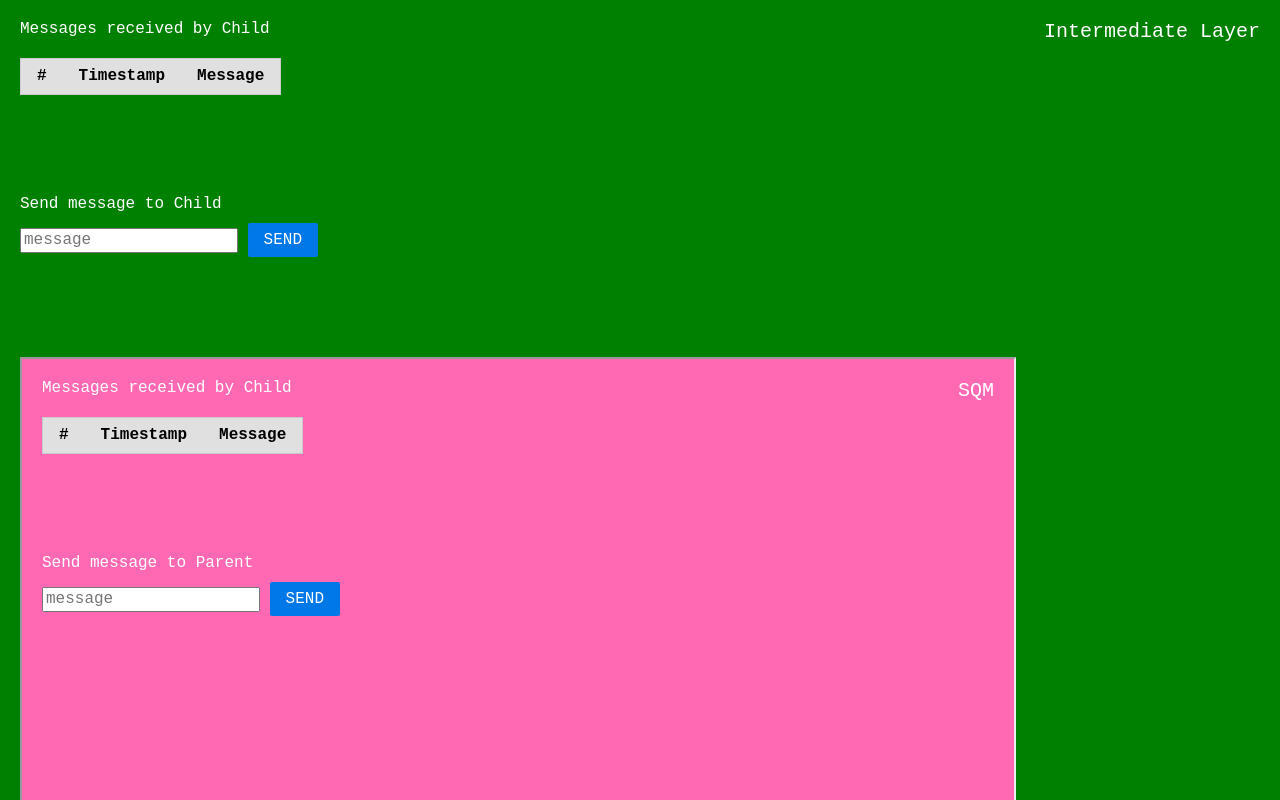
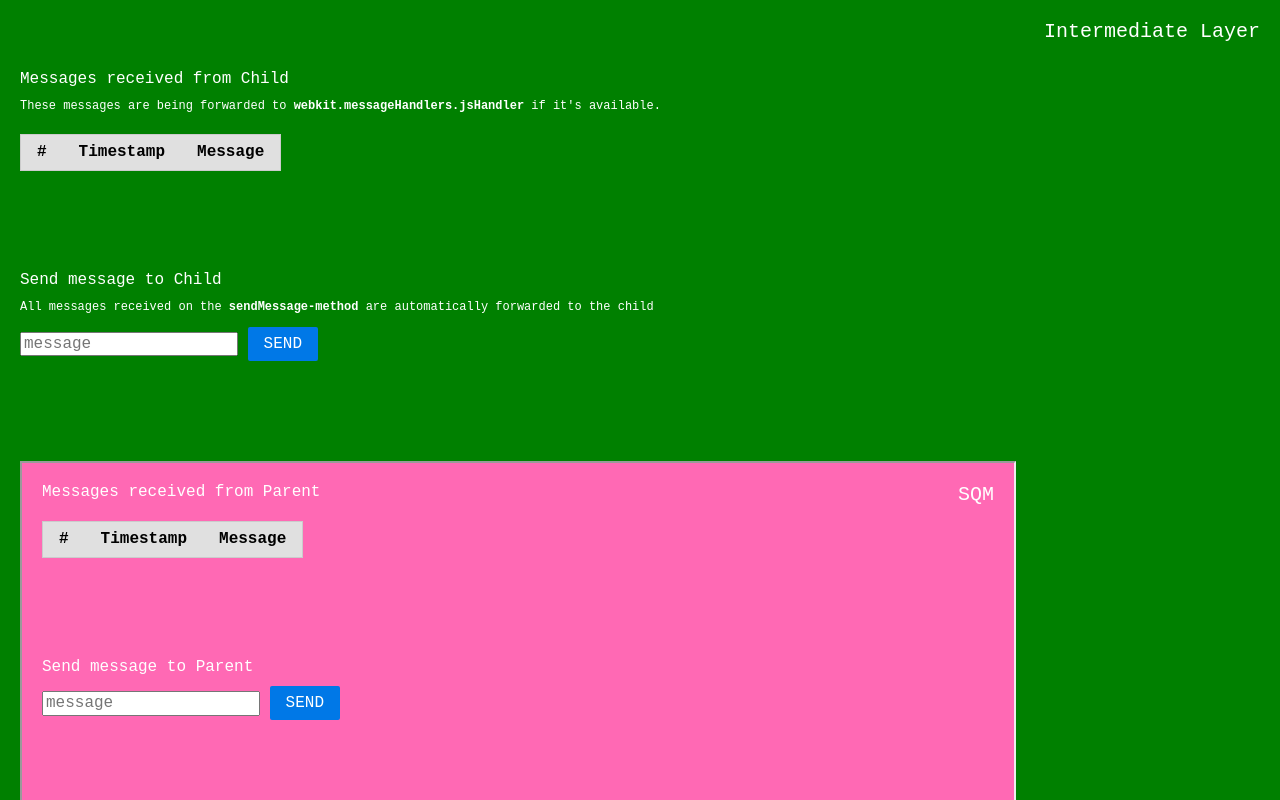
Before and after one commit to jochenf36/POC-iframe-native-bridge, a plain HTML site: page index.html in a window 1280 px wide. Shown: the top 800 px of the page. Drawn offline with nearby package versions, Linux system fonts and the light colour scheme.

Commit message:
add some extra info

```diff
--- a/child.html
+++ b/child.html
@@ -26,7 +26,7 @@
       style="background-color: white; "
     >
       <div style="color: white; margin-bottom: 20px">
-        Messages received by Child
+        Messages received from Parent
       </div>
       <thead>
         <tr>
--- a/index.html
+++ b/index.html
@@ -16,20 +16,21 @@
   <body
     style="background-color: green; font-family: 'Courier New', Courier, monospace; padding: 20px"
   >
-    <div>
-      <span style="color: white; float: right; font-size: 20px"
+    <div></div>
+      <span style="color: white; float: right; font-size: 20px;"
         >Intermediate Layer</span
       >
 
+      <div style="color: white; margin-bottom: 20px;  margin-top: 50px">
+        Messages received from Child
+        <p style="font-size: 12px; font-style: initial">These messages are being forwarded to <strong>webkit.messageHandlers.jsHandler</strong> if it's available.</p>
+      </div>
       <table
         id="messageTable"
         class="pure-table pure-table-horizontal"
         ;
-        style="background-color: white; "
+        style="background-color: white;"
       >
-        <div style="color: white; margin-bottom: 20px">
-          Messages received by Child
-        </div>
         <thead>
           <tr>
             <th>#</th>
@@ -44,6 +45,7 @@
       <div>
         <div style="margin:100px 0px 10px; color: white">
           Send message to Child
+          <p style="font-size: 12px; font-style: initial">All messages received on the <strong>sendMessage-method</strong> are automatically forwarded to the child</p>
         </div>
 
         <input id="messageData" type="text" placeholder="message" />
@@ -77,7 +79,7 @@
       moment.innerHTML = new Date().toLocaleTimeString();
       message.innerHTML = event.data;
       window.webkit &&
-        window.webkit.messageHandlers.iframeData.postMessage(event.data);
+        window.webkit.messageHandlers.jsHandler.postMessage(event.data);
     }
 
     function sendMessage(message) {
```
